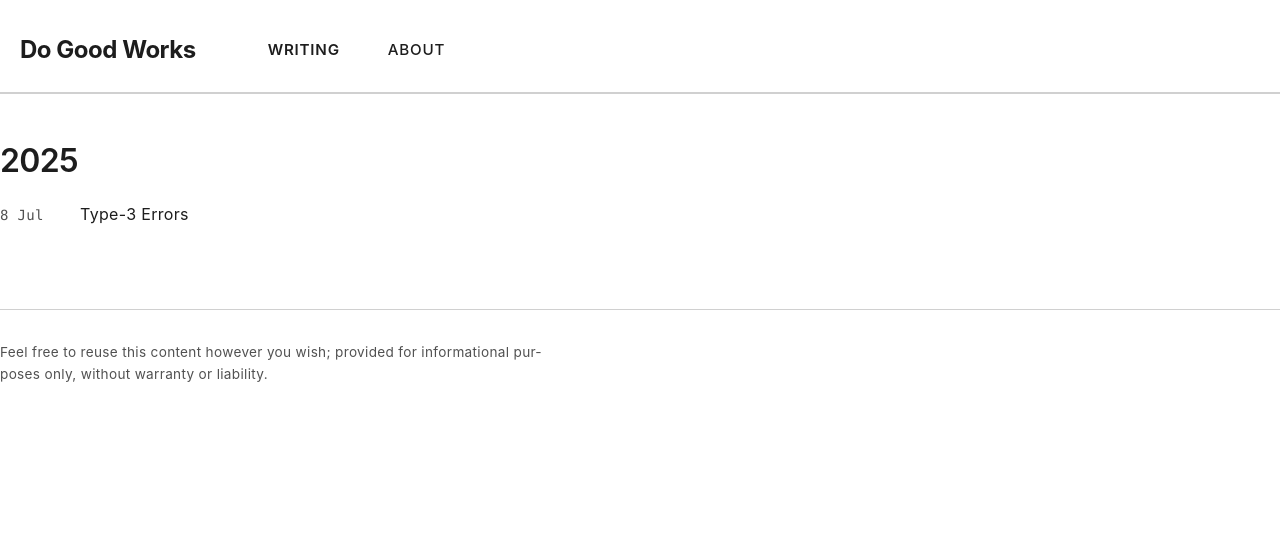
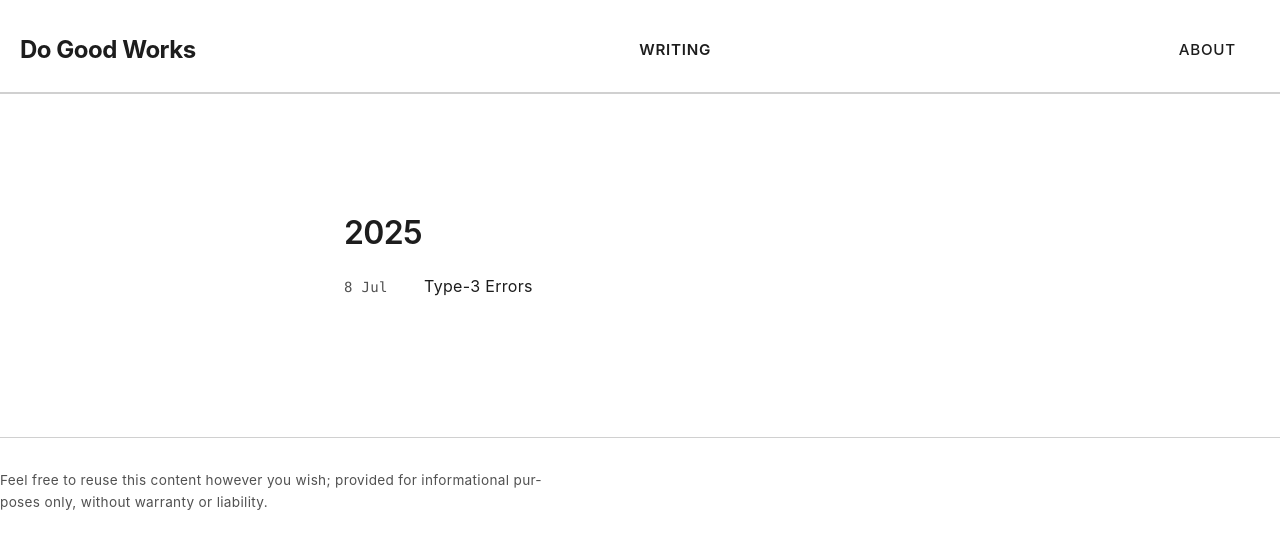
Before and after one commit to HamishFrostLyon/hamishfrostlyon.github.io, a Jekyll site: the page built from writing.html, in a window 1280 px wide. Shown: the top 549 px of the page. Built offline with Jekyll 4.4.1, drawn with Linux system fonts in a browser that asks for light colours.

Commit message:
Fix header alignment and restore main content container
Header improvements:
- Added justify-content: space-between to push navigation to the right
- Removed extra margin from header-heading (flexbox handles spacing)
- Result: 'Do Good Works' on left, 'WRITING ABOUT' on right

Content container fix:
- Added container class to <main> element in default.html
- Restores proper content margins and max-width (42rem)
- Fixes text being flush against left edge

Layout now shows:
[Do Good Works                    WRITING ABOUT]
[Properly contained content with margins]

```diff
--- a/_layouts/default.html
+++ b/_layouts/default.html
@@ -7,7 +7,7 @@
   <body>
     {% include header.html %}
 
-    <main id="main" role="main">
+    <main id="main" role="main" class="container">
       {{ content }}
     </main>
 
--- a/_sass/_layout.scss
+++ b/_sass/_layout.scss
@@ -24,13 +24,12 @@ header {
   display: flex;
   flex-direction: row;
   align-items: center;
-  gap: $spacing-lg;
+  justify-content: space-between;
   flex-wrap: nowrap;
 }
 
 .header-heading {
   margin: 0;
-  margin-right: $spacing-xxl;
   font-size: 1.5rem;
   font-weight: 700;
   color: var(--text-color);
```
